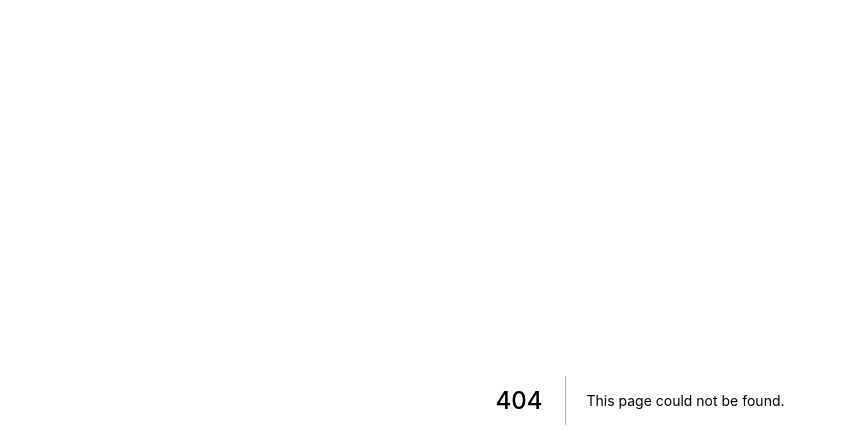
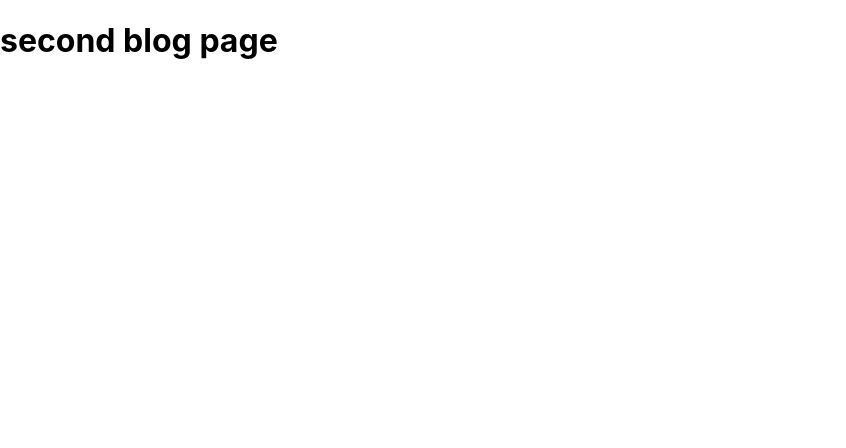
Before and after one commit to Panyue-genkiyo/nextjs-learning, a Next.js app: page /blog/second in a window 1280 px wide. Before the commit this address had no page. Shown: the top 448 px of the page, without its empty margins (0-846 px from the left). Built offline with nearby package versions, Linux system fonts and the light colour scheme.

Commit message:
测试nextjs嵌套路由(创建文件夹/每个文件夹名称代表一级路由(注意))

```diff
--- /dev/null
+++ b/pages/blog/second.js
@@ -0,0 +1,11 @@
+import React from 'react';
+
+const SecondBlog = () => {
+    return (
+        <h1>
+            second blog page
+        </h1>
+    );
+};
+
+export default SecondBlog;
```
Also changed, not shown: pages/blog/first.js (added, +11 -0 lines), pages/blog/index.js (added, +11 -0 lines).
